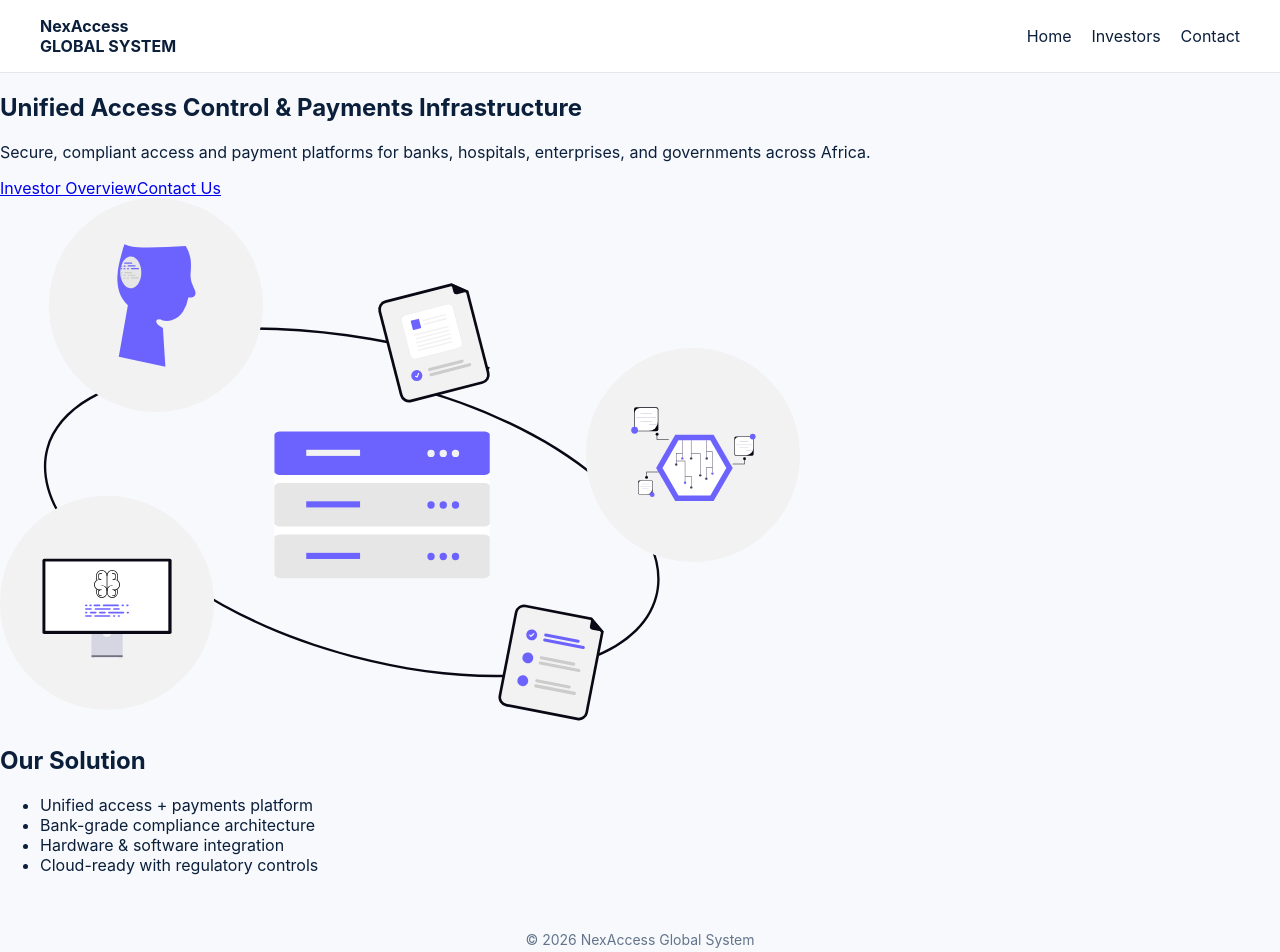
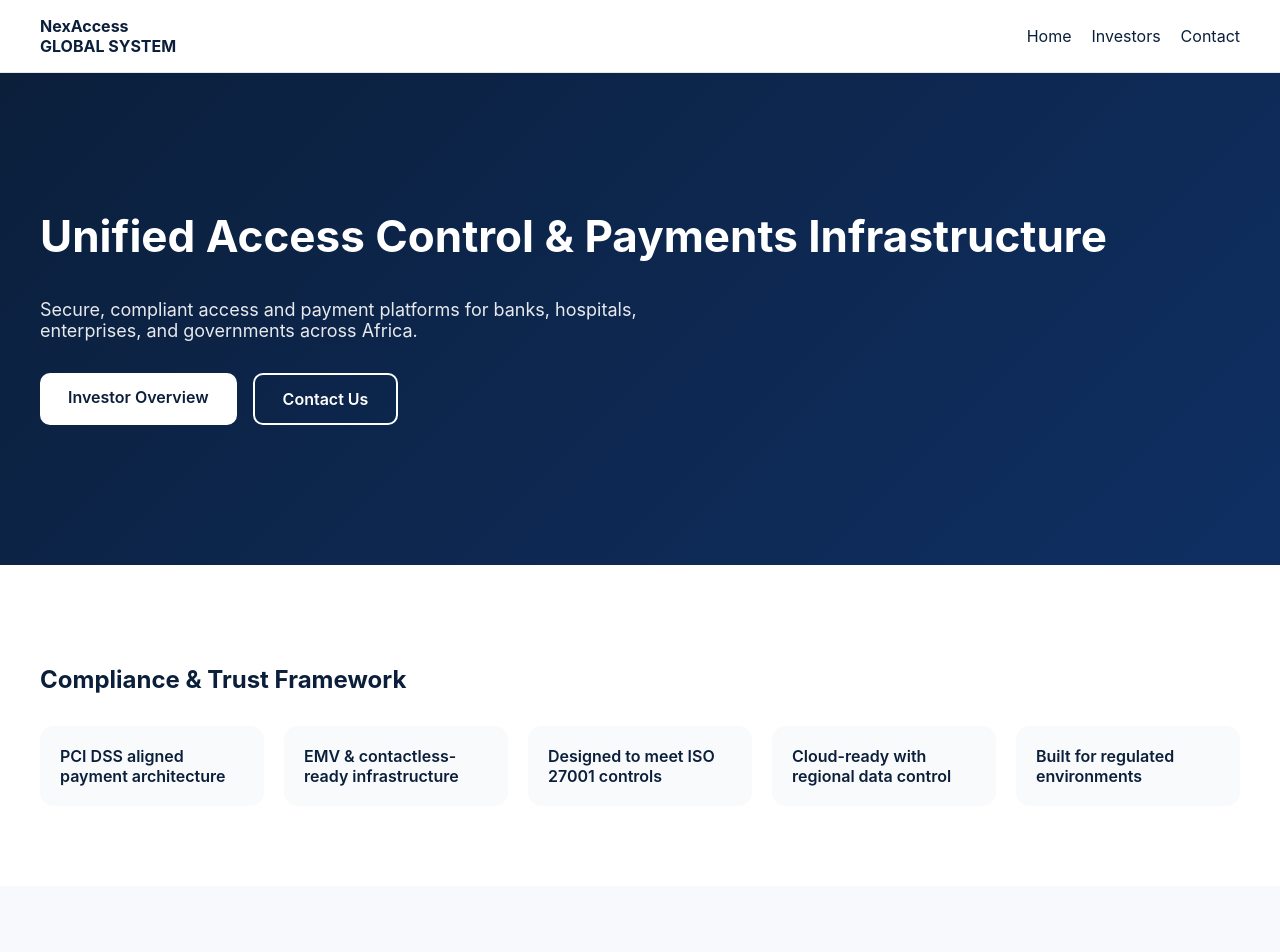
Before and after one commit to nwagwuemmanuel200-bit/nexaccess-website, a Next.js app: page / in a window 1280 px wide. Shown: the top 952 px of the page. Built offline with nearby package versions, Linux system fonts and the light colour scheme.

Commit message:
Update page.js

```diff
--- a/app/page.js
+++ b/app/page.js
@@ -1,40 +1,96 @@
 export default function HomePage() {
   return (
     <main>
-      <section className="hero">
-        <div className="hero-inner">
-          <div>
-            <h1>
+      {/* HERO */}
+      <section
+        style={{
+          background:
+            "linear-gradient(135deg, #0b1f3b 0%, #0f2f63 100%)",
+          color: "white",
+          padding: "100px 24px 140px",
+        }}
+      >
+        <div style={{ maxWidth: "1200px", margin: "0 auto" }}>
+          <h1 style={{ fontSize: "44px", lineHeight: "1.2" }}>
             Unified Access Control & Payments Infrastructure
           </h1>
-
-            <p>
+          <p style={{ maxWidth: "640px", fontSize: "18px", opacity: 0.9 }}>
             Secure, compliant access and payment platforms for banks,
             hospitals, enterprises, and governments across Africa.
           </p>
 
-            <div className="hero-buttons">
-              <a href="/investors" className="btn primary">
+          <div style={{ marginTop: "32px", display: "flex", gap: "16px" }}>
+            <a
+              href="/investors"
+              style={{
+                background: "white",
+                color: "#0b1f3b",
+                padding: "14px 28px",
+                borderRadius: "10px",
+                textDecoration: "none",
+                fontWeight: 600,
+              }}
+            >
               Investor Overview
             </a>
-              <a href="/contact" className="btn secondary">
+            <a
+              href="/contact"
+              style={{
+                border: "2px solid white",
+                color: "white",
+                padding: "14px 28px",
+                borderRadius: "10px",
+                textDecoration: "none",
+                fontWeight: 600,
+              }}
+            >
               Contact Us
             </a>
           </div>
         </div>
+      </section>
 
-          <img
-            src="/images/hero.svg"
-            alt="NexAccess infrastructure"
-            className="hero-image"
-          />
+      {/* COMPLIANCE BADGES */}
+      <section style={{ padding: "80px 24px", background: "#ffffff" }}>
+        <div style={{ maxWidth: "1200px", margin: "0 auto" }}>
+          <h2>Compliance & Trust Framework</h2>
+
+          <div
+            style={{
+              display: "grid",
+              gridTemplateColumns: "repeat(auto-fit, minmax(220px, 1fr))",
+              gap: "20px",
+              marginTop: "32px",
+            }}
+          >
+            {[
+              "PCI DSS aligned payment architecture",
+              "EMV & contactless-ready infrastructure",
+              "Designed to meet ISO 27001 controls",
+              "Cloud-ready with regional data control",
+              "Built for regulated environments",
+            ].map((item) => (
+              <div
+                key={item}
+                style={{
+                  background: "#f8fafc",
+                  padding: "20px",
+                  borderRadius: "14px",
+                  fontWeight: 600,
+                }}
+              >
+                {item}
+              </div>
+            ))}
+          </div>
         </div>
       </section>
 
-      <section className="section">
-        <div className="container">
+      {/* SOLUTION */}
+      <section style={{ padding: "80px 24px" }}>
+        <div style={{ maxWidth: "1200px", margin: "0 auto" }}>
           <h2>Our Solution</h2>
-          <ul>
+          <ul style={{ fontSize: "18px", lineHeight: "1.8" }}>
             <li>Unified access + payments platform</li>
             <li>Bank-grade compliance architecture</li>
             <li>Hardware & software integration</li>
```
Lines whose indentation alone changed are shown as unchanged.
